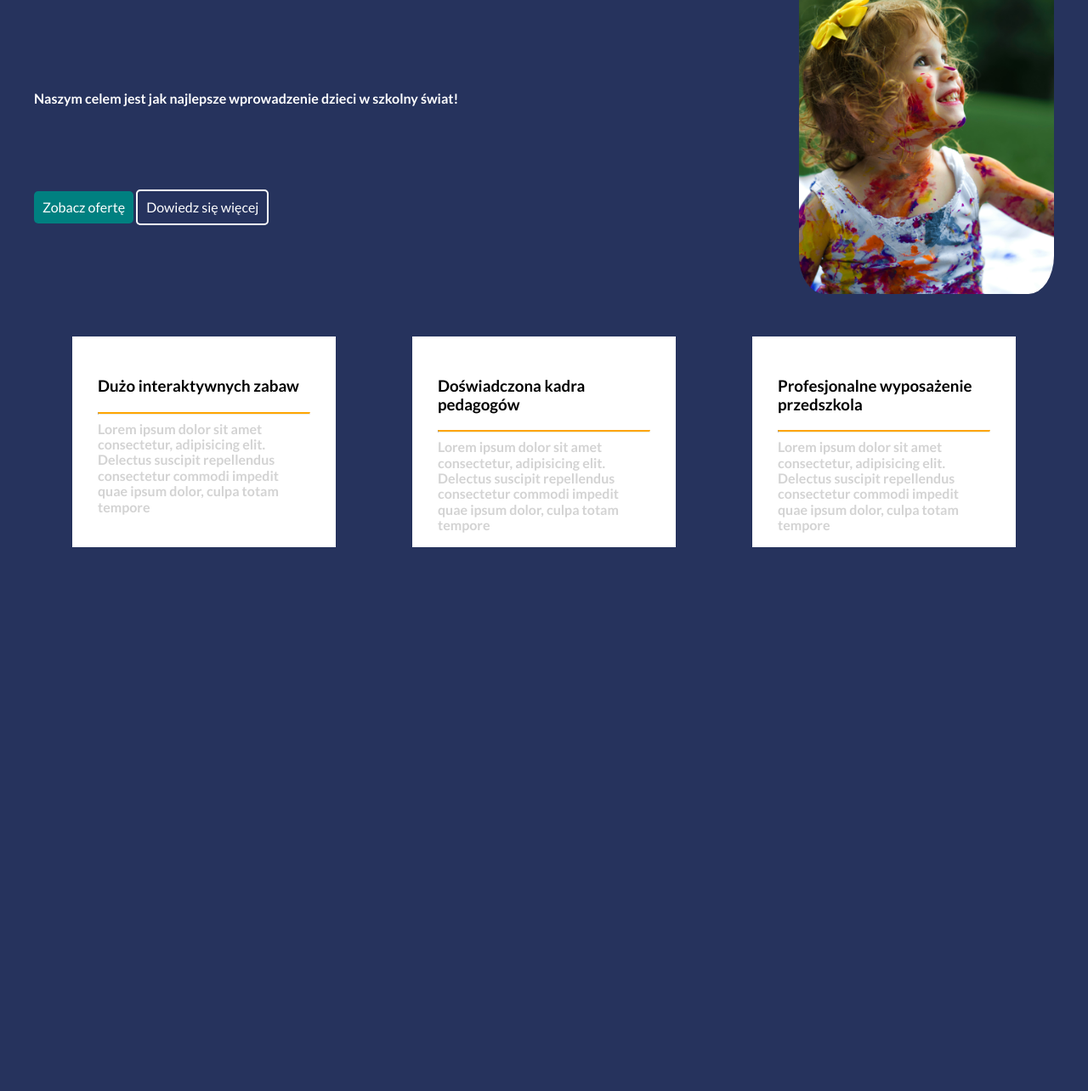
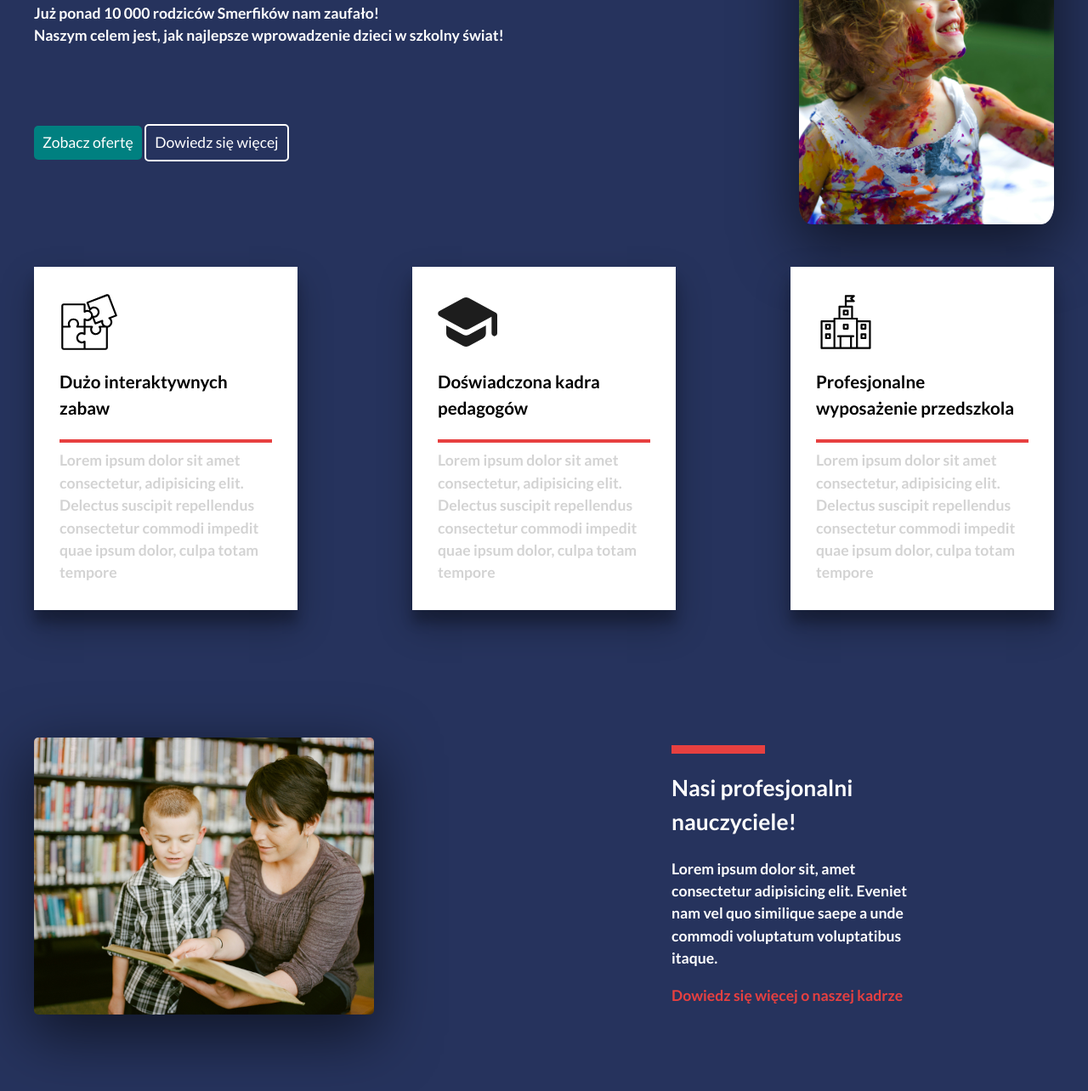
Before and after one commit to hernkuba/PrzedszkoleSmerfiki, a plain HTML site: page index.html in a window 1280 px wide. Shown: the part 338-1622 px from the top of the page at 85% size. Before the commit the page ends 1032 px from the top, so only its background shows below. Drawn offline with nearby package versions, Linux system fonts and the light colour scheme.

Commit message:
Some css changes

```diff
--- a/index.html
+++ b/index.html
@@ -1,6 +1,5 @@
 <!DOCTYPE html>
 <html lang="pl-PL">
-
   <head>
     <meta charset="UTF-8" />
     <meta name="viewport" content="width=device-width, initial-scale=1.0" />
@@ -9,16 +8,22 @@
     <link rel="stylesheet" href="/styles/header.css" />
     <link rel="stylesheet" href="/styles/oferta.css" />
     <link rel="stylesheet" href="/styles/zalety.css" />
+    <link rel="stylesheet" href="/styles/nauczyciel.css" />
     <!-- CDN -->
-  <link rel="stylesheet" href="https://cdnjs.cloudflare.com/ajax/libs/normalize/8.0.1/normalize.css"
+    <link
+      rel="stylesheet"
+      href="https://cdnjs.cloudflare.com/ajax/libs/normalize/8.0.1/normalize.css"
       integrity="sha512-oHDEc8Xed4hiW6CxD7qjbnI+B07vDdX7hEPTvn9pSZO1bcRqHp8mj9pyr+8RVC2GmtEfI2Bi9Ke9Ass0as+zpg=="
-    crossorigin="anonymous" referrerpolicy="no-referrer" />
+      crossorigin="anonymous"
+      referrerpolicy="no-referrer"
+    />
     <!-- FONT -->
     <link rel="preconnect" href="https://fonts.googleapis.com" />
     <link rel="preconnect" href="https://fonts.gstatic.com" crossorigin />
     <link
       href="https://fonts.googleapis.com/css2?family=Lato:ital,wght@0,100;0,300;0,400;0,700;0,900;1,100;1,300;1,400;1,700;1,900&display=swap"
-    rel="stylesheet" />
+      rel="stylesheet"
+    />
 
     <title>Przedszkole Smerfiki</title>
   </head>
@@ -31,50 +36,90 @@
         <a class="header__a" href="">Oferta</a>
         <a class="header__a" href="">Aktualności</a>
         <a class="header__a" href="">Kontakt</a>
-      <a class="header__a" href="">Standardy ochrony małoletnich przed krzywdzeniem.</a>
+        <a class="header__a" href=""
+          >Standardy ochrony małoletnich przed krzywdzeniem.</a
+        >
       </span>
     </header>
     <main>
       <section class="oferta">
         <section class="oferta__section oferta__section--left">
-        <h1>Już ponad 10 000 rodziców Smerfików nam zaufało!</h1>
-        <p>Naszym celem jest jak najlepsze wprowadzenie dzieci w szkolny świat!</p>
+          <h1>Zapraszamy do Przedszkola Smerfiki!</h1>
+          <p>
+            Już ponad 10 000 rodziców Smerfików nam zaufało! <br />
+            Naszym celem jest, jak najlepsze wprowadzenie dzieci w szkolny
+            świat!
+          </p>
           <span>
             <button class="button button__left">Zobacz ofertę</button>
             <button class="button button__right">Dowiedz się więcej</button>
           </span>
-
         </section>
         <section class="oferta__section">
-        <img class="oferta__section--img" src="/utils/happykid.jpg" alt="Szczęśliwe dziecko umazane farbami">
+          <img
+            class="oferta__section--img"
+            src="/utils/happykid.jpg"
+            alt="Szczęśliwe dziecko umazane farbami"
+          />
         </section>
       </section>
       <section class="zalety">
         <div class="zalety__div">
+          <img class="zalety__img" src="/utils/gry.svg" alt="" />
           <h3>Dużo interaktywnych zabaw</h3>
-        <hr class="zalety__hr">
-        <span class="zalety__span">Lorem ipsum dolor sit amet consectetur, adipisicing elit. Delectus suscipit
-          repellendus consectetur
-          commodi impedit quae ipsum dolor, culpa totam tempore</span>
+          <hr class="zalety__hr" />
+          <span class="zalety__span"
+            >Lorem ipsum dolor sit amet consectetur, adipisicing elit. Delectus
+            suscipit repellendus consectetur commodi impedit quae ipsum dolor,
+            culpa totam tempore</span
+          >
         </div>
         <div class="zalety__div">
+          <img class="zalety__img" src="/utils/kadra.svg" alt="" />
           <h3>Doświadczona kadra pedagogów</h3>
-        <hr class="zalety__hr">
-        <span class="zalety__span">Lorem ipsum dolor sit amet consectetur, adipisicing elit. Delectus suscipit
-          repellendus consectetur
-          commodi impedit quae ipsum dolor, culpa totam tempore</span>
+          <hr class="zalety__hr" />
+          <span class="zalety__span"
+            >Lorem ipsum dolor sit amet consectetur, adipisicing elit. Delectus
+            suscipit repellendus consectetur commodi impedit quae ipsum dolor,
+            culpa totam tempore</span
+          >
         </div>
         <div class="zalety__div">
+          <img class="zalety__img" src="/utils/przedszkokle.svg" alt="" />
           <h3>Profesjonalne wyposażenie przedszkola</h3>
-        <hr class="zalety__hr">
-        <span class="zalety__span">Lorem ipsum dolor sit amet consectetur, adipisicing elit. Delectus suscipit
-          repellendus consectetur
-          commodi impedit quae ipsum dolor, culpa totam tempore</span>
+          <hr class="zalety__hr" />
+          <span class="zalety__span"
+            >Lorem ipsum dolor sit amet consectetur, adipisicing elit. Delectus
+            suscipit repellendus consectetur commodi impedit quae ipsum dolor,
+            culpa totam tempore</span
+          >
         </div>
       </section>
-    <section></section>
+      <section class="nauczyciel">
+        <section>
+          <img class="nauczyciel__img" src="/utils/nauczyciel.png" alt="" />
+        </section>
+        <section class="nauczyciel__secondsection">
+          <div class="nauczyciel__secondsection--div">
+            <hr class="nauczyciel__hr" />
+            <h2>Nasi profesjonalni nauczyciele!</h2>
+
+            <p>
+              Lorem ipsum dolor sit, amet consectetur adipisicing elit. Eveniet
+              nam vel quo similique saepe a unde commodi voluptatum voluptatibus
+              itaque.
+            </p>
+
+            <p>
+              <a class="nauczyciel__kadra" href="/">
+                Dowiedz się więcej o naszej kadrze
+                </a>
+            </p>
+          </div>
+        </section>
+      </section>
+      <div style="height: 500px"></div>
     </main>
     <footer></footer>
   </body>
-
 </html>
--- a/styles/header.css
+++ b/styles/header.css
@@ -1,10 +1,16 @@
 header {
-    margin-top: 50px;
+    position: fixed;
+    border-radius: 30px;
     width: 1200px;
+    z-index: 2;
+    margin-top: 30px;
     display: flex;
+    background-color: #26335D;
     padding: 0px;
     justify-content: space-between;
     align-items: center;
+
+    box-shadow: rgba(0, 0, 0, 0.56) 0px 22px 70px 4px;
 }
 .header__a--logo {
     text-decoration: none;
--- a/styles/html.css
+++ b/styles/html.css
@@ -5,17 +5,23 @@ body{
     font-weight: 600;
     background-color: #26335D;
     color: white;
+
 }
-
+* {
+    position: relative;
+    z-index: 0;
+}
 section {
     width: 1200px;
     margin-top: 50px;
 }
 
 html {
-
+    position: relative;
+    z-index: 0;
     height: 100%;
-
+    font-size: 110%;
+    line-height: 1.5 !important;
 }
 
 img {
--- /dev/null
+++ b/styles/nauczyciel.css
@@ -0,0 +1,40 @@
+.nauczyciel {
+    margin-top: 100px;
+    display: flex;
+}
+
+.nauczyciel__img {
+    border-radius: 5px;
+
+    box-shadow: rgba(0, 0, 0, 0.56) 0px 22px 70px 4px;
+
+}
+
+.arrownext {
+    color: #E74040;
+    width: 10px;
+    height: 10px;
+}
+
+.nauczyciel__hr {
+    margin-left: 0;
+    border: 5px solid #E74040;
+    width: 100px;
+}
+
+.nauczyciel__secondsection {
+    display: flex;
+    justify-content: center;
+    align-content: center;
+    text-align: left;
+}
+
+.nauczyciel__secondsection--div {
+    flex-basis: 50%;
+}
+
+.nauczyciel__kadra {
+    text-decoration: none;
+    color: #E74040;
+
+}
--- a/styles/oferta.css
+++ b/styles/oferta.css
@@ -1,4 +1,5 @@
 .oferta {
+    margin-top: 100px;
     display: flex;
 }
 
@@ -17,7 +18,9 @@
 .oferta__section--img {
     max-width: 50%;
     height: auto;
-    border-radius: 10%;
+    border-radius: 5%;
+    box-shadow: rgba(0, 0, 0, 0.56) 0px 22px 70px 4px;
+
 }
 
 .button {
--- a/styles/zalety.css
+++ b/styles/zalety.css
@@ -1,6 +1,6 @@
 .zalety {
     display: flex;
-    justify-content: space-around;
+    justify-content: space-between;
 }
 
 .zalety__div {
@@ -8,14 +8,19 @@
     color: black;
     background-color: white;
     flex-basis: 250px;
-    height: 188px;
+    height: auto;
+    box-shadow: rgba(0, 0, 0, 0.3) 0px 19px 38px, rgba(0, 0, 0, 0.22) 0px 15px 12px;
 }
 
 .zalety__hr {
-    border-top:2px solid orange;
+    border:2px solid #E74040;
 }
 
 .zalety__span {
     color: lightgrey;
     line-height: 1.5%;
 }
+.zalety__img {
+    width: 70px;
+    height: 70px;
+}
```
Also changed, not shown: utils/arrownext.svg (added), utils/gry.svg (added), utils/kadra.svg (added), utils/nauczyciel.png (added), utils/przedszkokle.svg (added). Lines whose indentation alone changed are shown as unchanged.
